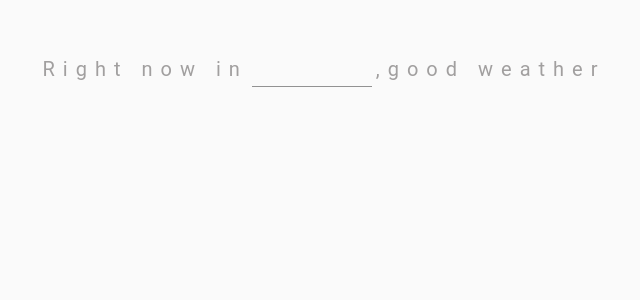
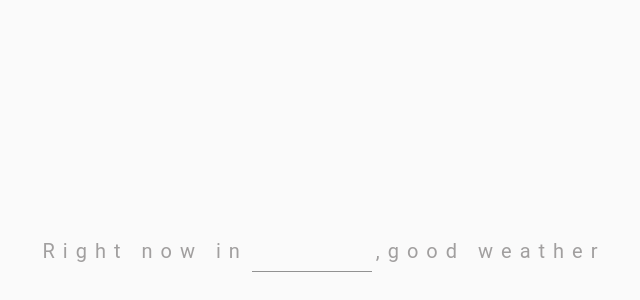
Before and after one commit to borboo21/weather-app-2, a React (Create React App) app: page / in a window 1280 px wide. Shown: the part 146-446 px from the top of the page, without its empty margins (316-956 px from the left). Built offline with nearby package versions, Linux system fonts and the light colour scheme.

Commit message:
Осуществили логику серчбара (расширение при вводе в инпут); Поправил стили (сделал theme, с помощью флексов, отцентровал).

```diff
--- a/src/components/search-bar/search-bar.tsx
+++ b/src/components/search-bar/search-bar.tsx
@@ -1,35 +1,55 @@
-import React from "react";
+import React, {useEffect, useRef, useState} from "react";
 import {Stack, TextField, Typography} from "@mui/material";
 import theme from "../../theme";
 
 export function SearchBar() {
+
+    const [value, setValue] = useState("");
+    const [width, setWidth] = useState(0);
+    const ref = useRef<HTMLDivElement | null>(null);
+
+    useEffect(() => {
+        const el = ref.current as HTMLElement;
+        if (!el) return;
+        setWidth(el.offsetWidth)
+    },[value])
+
     return(
-        <Stack sx={{
-            direction: "row",
+        <Stack direction="row"
+            sx={{
             justifyContent: "center",
             fontWeight: "medium",
             alignItems: "center",
-            margin: theme.spacing(1),
-            marginTop: theme.spacing(25),
         }}>
             <Typography id="weatherStatus"
                 sx={{
                     fontSize: "h6.fontSize",
-                    letterSpacing: theme.spacing(1),
+                    letterSpacing: theme.spacing(),
             }}>Right now in
             <TextField id="searchInput"
                        variant="standard"
+                       onChange={(e) => {
+                           setValue(e.target.value)
+                       }}
                        sx={{
                            input: {textAlign: "center",
                            fontSize: "h6.fontSize",
-                           padding: theme.spacing(0.25),
+                           padding: theme.spacing(0.5),
                            letterSpacing: theme.spacing(0.25),
                            color: theme.palette.primary.main},
-                           width: theme.spacing(15),
+                           minWidth: theme.spacing(15),
+                           width: `${width + 8}px`,// + paddings
+                           maxWidth: theme.spacing(100),
                            marginX: theme.spacing(0.5),
                        }}
                         ></TextField>
                 ,good weather</Typography>
+            <Stack ref={ref}
+            sx={{
+                position:"absolute",
+                opacity:0,
+                pointerEvents: "none"
+            }}>{value}</Stack>
         </Stack>
     )
 }
--- a/src/index.css
+++ b/src/index.css
@@ -3,6 +3,7 @@ body {
   height: 100vh;
   margin: 0;
   display: flex;
+  align-items: center;
   justify-content: center;
   background-color:#FAFAFA;
 }
```
